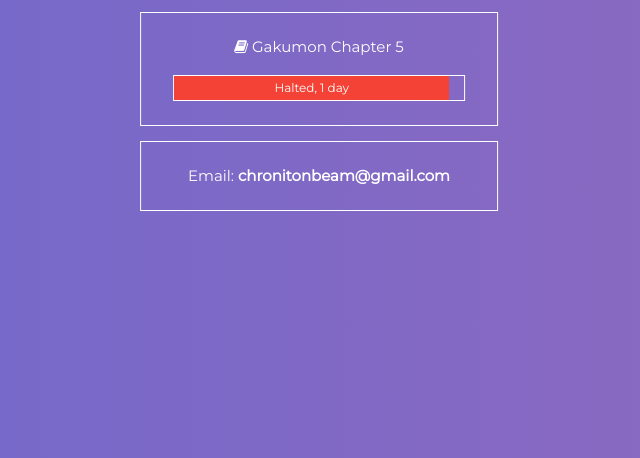
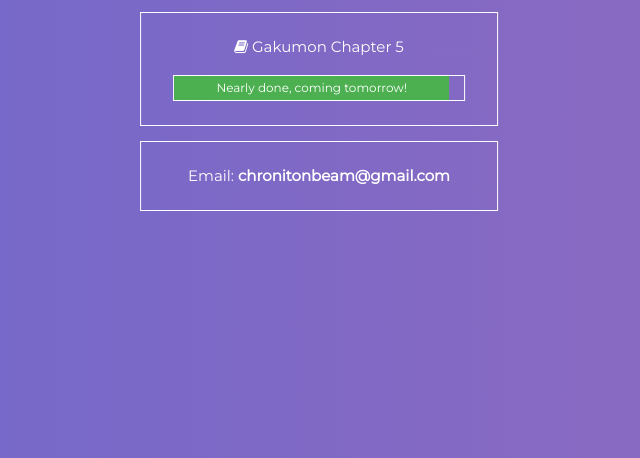
Before and after one commit to ChronitonBeam/chroniton_home, a plain HTML site: page index.html in a window 1280 px wide. Shown: the part 342-800 px from the top of the page, without its empty margins (321-961 px from the left). Drawn offline with nearby package versions, Linux system fonts and the light colour scheme.

Commit message:
Update progress for today

```diff
--- a/index.html
+++ b/index.html
@@ -50,7 +50,7 @@
       <div class="w3-padding">
         <p><i class="fa fa-book"></i> Gakumon Chapter 5</p>
         <div class="w3-margin w3-border w3-border-white">
-          <div class="w3-red" style="height:24px;width:95%"><small>Halted, 1 day</small></div>
+          <div class="w3-green" style="height:24px;width:95%"><small>Nearly done, coming tomorrow!</small></div>
         </div>
       </div>
     </div>
```
